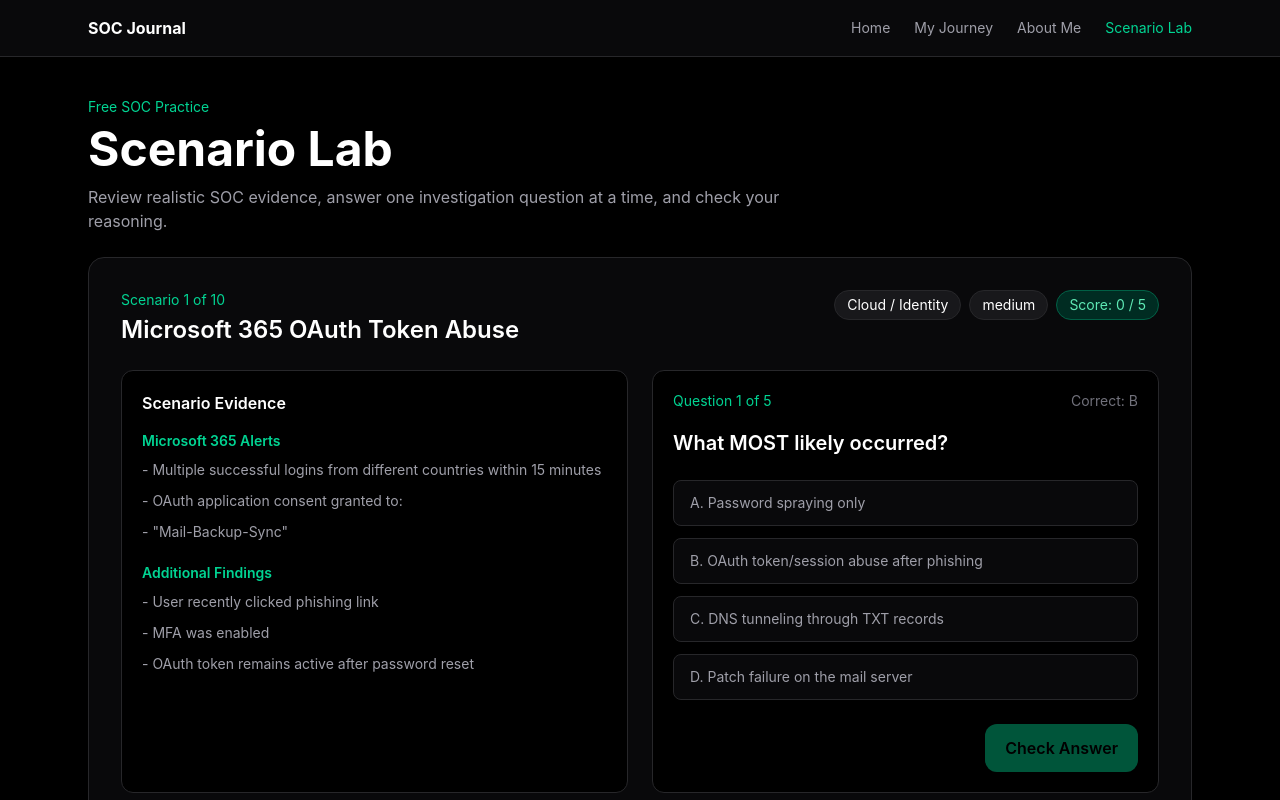
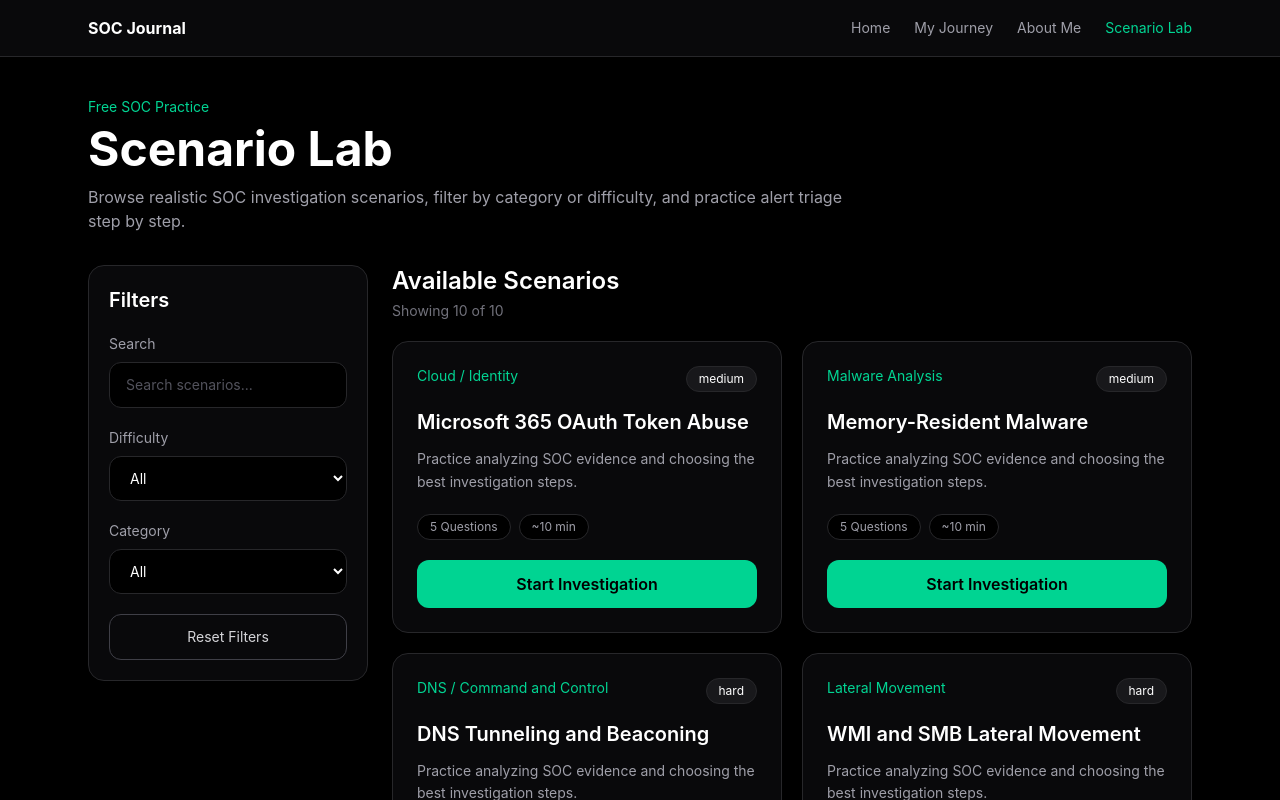
Before and after one commit to ViliusDevX/SOC-Analyst-Journal, a React (Vite) app: page /scenario-lab in a window 1280 px wide. Shown: the top 800 px of the page. Built offline with nearby package versions, Linux system fonts and the light colour scheme.

Commit message:
Make scenario lab UI as a dashboard

```diff
--- a/src/pages/ScenarioLab.jsx
+++ b/src/pages/ScenarioLab.jsx
@@ -2,20 +2,56 @@ import { useState } from "react";
 import scenarios from "../data/scenario-lab/all_scenarios.json";
 
 function ScenarioLab() {
-  const [scenarioIndex, setScenarioIndex] = useState(0);
+  const [searchTerm, setSearchTerm] = useState("");
+  const [difficultyFilter, setDifficultyFilter] = useState("All");
+  const [categoryFilter, setCategoryFilter] = useState("All");
+
+  const [selectedScenario, setSelectedScenario] = useState(null);
   const [questionIndex, setQuestionIndex] = useState(0);
   const [selectedAnswer, setSelectedAnswer] = useState("");
   const [showResult, setShowResult] = useState(false);
   const [score, setScore] = useState(0);
 
-  const scenario = scenarios[scenarioIndex];
-  const question = scenario.questions[questionIndex];
+  const difficulties = ["All", ...new Set(scenarios.map((s) => s.difficulty))];
+  const categories = ["All", ...new Set(scenarios.map((s) => s.category))];
 
-  const isCorrect = selectedAnswer === question.correctAnswer;
-  const isLastQuestion = questionIndex === scenario.questions.length - 1;
-  const isLastScenario = scenarioIndex === scenarios.length - 1;
+  const filteredScenarios = scenarios.filter((scenario) => {
+    const matchesSearch =
+      scenario.title.toLowerCase().includes(searchTerm.toLowerCase()) ||
+      scenario.category.toLowerCase().includes(searchTerm.toLowerCase());
+
+    const matchesDifficulty =
+      difficultyFilter === "All" || scenario.difficulty === difficultyFilter;
+
+    const matchesCategory =
+      categoryFilter === "All" || scenario.category === categoryFilter;
+
+    return matchesSearch && matchesDifficulty && matchesCategory;
+  });
+
+  const startScenario = (scenario) => {
+    setSelectedScenario(scenario);
+    setQuestionIndex(0);
+    setSelectedAnswer("");
+    setShowResult(false);
+    setScore(0);
+  };
+
+  const backToDashboard = () => {
+    setSelectedScenario(null);
+    setQuestionIndex(0);
+    setSelectedAnswer("");
+    setShowResult(false);
+    setScore(0);
+  };
 
   const getOptionLetter = (index) => String.fromCharCode(65 + index);
+
+  if (selectedScenario) {
+    const question = selectedScenario.questions[questionIndex];
+    const isCorrect = selectedAnswer === question.correctAnswer;
+    const isLastQuestion =
+      questionIndex === selectedScenario.questions.length - 1;
 
     const handleCheckAnswer = () => {
       if (!selectedAnswer) return;
@@ -33,77 +69,57 @@ function ScenarioLab() {
 
       if (!isLastQuestion) {
         setQuestionIndex(questionIndex + 1);
-      return;
       }
-
-    if (!isLastScenario) {
-      setScenarioIndex(scenarioIndex + 1);
-      setQuestionIndex(0);
-      setScore(0);
-      return;
-    }
-
-    setScenarioIndex(0);
-    setQuestionIndex(0);
-    setScore(0);
     };
 
     return (
       <section className="space-y-6">
-      <div>
-        <p className="text-sm text-emerald-400 mb-2">
-          Free SOC Practice
-        </p>
-
-        <h1 className="text-4xl md:text-5xl font-bold mb-3">
-          Scenario Lab
-        </h1>
-
-        <p className="text-zinc-400 max-w-3xl">
-          Review realistic SOC evidence, answer one investigation question at a
-          time, and check your reasoning.
-        </p>
-      </div>
+        <button
+          onClick={backToDashboard}
+          className="text-zinc-400 hover:text-emerald-400 transition cursor-pointer"
+        >
+          ← Back to Scenario Lab
+        </button>
 
         <article className="border border-zinc-800 bg-zinc-950 rounded-2xl p-6 md:p-8">
           <div className="flex flex-wrap justify-between gap-4 mb-6">
             <div>
               <p className="text-sm text-emerald-400 mb-1">
-              Scenario {scenarioIndex + 1} of {scenarios.length}
+                Scenario Practice
               </p>
 
-            <h2 className="text-2xl font-semibold">
-              {scenario.title}
-            </h2>
+              <h1 className="text-3xl font-bold">
+                {selectedScenario.title}
+              </h1>
             </div>
 
             <div className="flex flex-wrap gap-2 h-fit">
               <span className="text-sm bg-zinc-900 border border-zinc-800 px-3 py-1 rounded-full">
-              {scenario.category}
+                {selectedScenario.category}
               </span>
 
               <span className="text-sm bg-zinc-900 border border-zinc-800 px-3 py-1 rounded-full">
-              {scenario.difficulty}
+                {selectedScenario.difficulty}
               </span>
 
               <span className="text-sm bg-emerald-950 text-emerald-300 border border-emerald-800 px-3 py-1 rounded-full">
-              Score: {score} / {scenario.questions.length}
+                Score: {score} / {selectedScenario.questions.length}
               </span>
             </div>
           </div>
 
           <div className="grid gap-6 lg:grid-cols-[1fr_1fr]">
             <section className="bg-black border border-zinc-800 rounded-xl p-5">
-            <h3 className="font-semibold mb-4">
+              <h2 className="font-semibold mb-4">
                 Scenario Evidence
-            </h3>
+              </h2>
 
               <div className="space-y-5">
-              {scenario.sections.map((section) => (
+                {selectedScenario.sections.map((section) => (
                   <div key={section.title}>
-                  <h4 className="text-sm font-semibold text-emerald-400 mb-2">
+                    <h3 className="text-sm font-semibold text-emerald-400 mb-2">
                       {section.title}
-                  </h4>
+                    </h3>
 
                     <ul className="space-y-2">
                       {section.items.map((item) => (
@@ -121,21 +137,16 @@ function ScenarioLab() {
             </section>
 
             <section className="bg-black border border-zinc-800 rounded-xl p-5">
-            <div className="flex justify-between gap-4 mb-4">
-              <p className="text-sm text-emerald-400">
-                Question {questionIndex + 1} of {scenario.questions.length}
+              <p className="text-sm text-emerald-400 mb-3">
+                Question {questionIndex + 1} of{" "}
+                {selectedScenario.questions.length}
               </p>
 
-              <p className="text-sm text-zinc-500">
-                Correct: {question.correctAnswer}
-              </p>
-            </div>
+              <h2 className="text-xl font-semibold mb-5 leading-relaxed">
+                {question.question}
+              </h2>
 
-            <h3 className="text-xl font-semibold mb-5 leading-relaxed">
-              {question.question}
-            </h3>
-
-            <div className="space-y-3">
+              <div className="space-y-3 ">
                 {question.options.map((option, index) => {
                   const letter = getOptionLetter(index);
                   const isSelected = selectedAnswer === letter;
@@ -149,7 +160,7 @@ function ScenarioLab() {
                       key={option}
                       onClick={() => setSelectedAnswer(letter)}
                       disabled={showResult}
-                    className={`w-full text-left text-sm border cursor-pointer rounded-lg px-4 py-3 transition ${
+                      className={`w-full text-left text-sm border rounded-lg px-4 py-3 transition cursor-pointer ${
                         isCorrectOption
                           ? "border-green-500 bg-green-950/30 text-green-300"
                           : isWrongSelected
@@ -190,12 +201,19 @@ function ScenarioLab() {
                   >
                     Check Answer
                   </button>
+                ) : isLastQuestion ? (
+                  <button
+                    onClick={backToDashboard}
+                    className="border border-zinc-700 px-5 py-3 rounded-xl font-semibold hover:border-emerald-400 hover:text-emerald-400 transition"
+                  >
+                    Finish Scenario
+                  </button>
                 ) : (
                   <button
                     onClick={handleNextQuestion}
                     className="border border-zinc-700 px-5 py-3 rounded-xl font-semibold hover:border-emerald-400 hover:text-emerald-400 transition cursor-pointer"
                   >
-                  {isLastQuestion ? "Next Scenario" : "Next Question"}
+                    Next Question
                   </button>
                 )}
               </div>
@@ -206,4 +224,148 @@ function ScenarioLab() {
     );
   }
 
+  return (
+    <section className="space-y-8">
+      <div>
+        <p className="text-sm text-emerald-400 mb-2">Free SOC Practice</p>
+
+        <h1 className="text-4xl md:text-5xl font-bold mb-3">
+          Scenario Lab
+        </h1>
+
+        <p className="text-zinc-400 max-w-3xl">
+          Browse realistic SOC investigation scenarios, filter by category or
+          difficulty, and practice alert triage step by step.
+        </p>
+      </div>
+
+      <div className="grid gap-6 lg:grid-cols-[280px_1fr]">
+        <aside className="border border-zinc-800 bg-zinc-950 rounded-2xl p-5 h-fit">
+          <h2 className="text-xl font-semibold mb-5">Filters</h2>
+
+          <div className="space-y-5">
+            <div>
+              <label className="block text-sm text-zinc-400 mb-2">
+                Search
+              </label>
+
+              <input
+                type="text"
+                placeholder="Search scenarios..."
+                value={searchTerm}
+                onChange={(event) => setSearchTerm(event.target.value)}
+                className="w-full bg-black border border-zinc-800 rounded-xl px-4 py-3 text-sm text-white placeholder:text-zinc-600 focus:outline-none focus:border-emerald-500"
+              />
+            </div>
+
+            <div>
+              <label className="block text-sm text-zinc-400 mb-2">
+                Difficulty
+              </label>
+
+              <select
+                value={difficultyFilter}
+                onChange={(event) => setDifficultyFilter(event.target.value)}
+                className="w-full bg-black border border-zinc-800 rounded-xl px-4 py-3 text-sm text-white focus:outline-none focus:border-emerald-500"
+              >
+                {difficulties.map((difficulty) => (
+                  <option key={difficulty} value={difficulty}>
+                    {difficulty}
+                  </option>
+                ))}
+              </select>
+            </div>
+
+            <div>
+              <label className="block text-sm text-zinc-400 mb-2">
+                Category
+              </label>
+
+              <select
+                value={categoryFilter}
+                onChange={(event) => setCategoryFilter(event.target.value)}
+                className="w-full bg-black border border-zinc-800 rounded-xl px-4 py-3 text-sm text-white focus:outline-none focus:border-emerald-500"
+              >
+                {categories.map((category) => (
+                  <option key={category} value={category}>
+                    {category}
+                  </option>
+                ))}
+              </select>
+            </div>
+
+            <button
+              onClick={() => {
+                setSearchTerm("");
+                setDifficultyFilter("All");
+                setCategoryFilter("All");
+              }}
+              className="w-full border border-zinc-700 rounded-xl px-4 py-3 text-sm text-zinc-300 hover:border-emerald-500 hover:text-emerald-400 transition"
+            >
+              Reset Filters
+            </button>
+          </div>
+        </aside>
+
+        <main>
+          <div className="flex flex-wrap items-center justify-between gap-4 mb-5">
+            <div>
+              <h2 className="text-2xl font-semibold">Available Scenarios</h2>
+
+              <p className="text-sm text-zinc-500 mt-1">
+                Showing {filteredScenarios.length} of {scenarios.length}
+              </p>
+            </div>
+          </div>
+
+          <div className="grid gap-5 md:grid-cols-2">
+            {filteredScenarios.map((scenario) => (
+              <article
+                key={scenario.id}
+                className="border border-zinc-800 bg-zinc-950 rounded-2xl p-6 hover:border-emerald-500 transition"
+              >
+                <div className="flex flex-wrap justify-between gap-3 mb-4">
+                  <span className="text-sm text-emerald-400">
+                    {scenario.category}
+                  </span>
+
+                  <span className="text-xs bg-zinc-900 border border-zinc-800 px-3 py-1 rounded-full">
+                    {scenario.difficulty}
+                  </span>
+                </div>
+
+                <h3 className="text-xl font-semibold mb-3">
+                  {scenario.title}
+                </h3>
+
+                <p className="text-zinc-400 text-sm leading-relaxed mb-5">
+                  {scenario.summary ||
+                    "Practice analyzing SOC evidence and choosing the best investigation steps."}
+                </p>
+
+                <div className="flex flex-wrap gap-2 mb-5">
+                  <span className="text-xs bg-black border border-zinc-800 px-3 py-1 rounded-full text-zinc-400">
+                    {scenario.questions.length} Questions
+                  </span>
+
+                  <span className="text-xs bg-black border border-zinc-800 px-3 py-1 rounded-full text-zinc-400">
+                    ~10 min
+                  </span>
+                </div>
+
+                <button
+                  onClick={() => startScenario(scenario)}
+                  className="w-full bg-emerald-400 text-black px-4 py-3 rounded-xl font-semibold hover:bg-emerald-300 transition cursor-pointer"
+                >
+                  Start Investigation
+                </button>
+              </article>
+            ))}
+          </div>
+        </main>
+      </div>
+    </section>
+  );
+}
+
 export default ScenarioLab;
```
Lines whose indentation alone changed are shown as unchanged.
